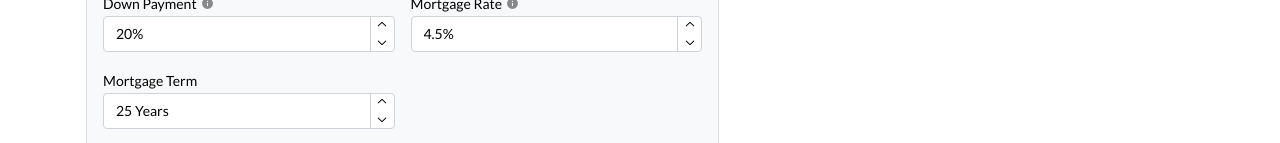
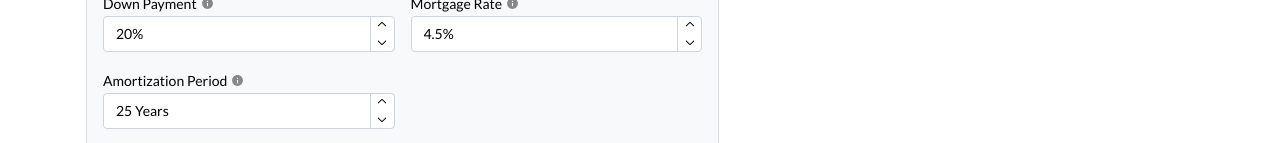
Before and after one commit to low-earth-orbit/rent-vs-buy, a React (Create React App) app: page / in a window 1280 px wide. Shown: the part 657-800 px from the top of the page. Built offline with nearby package versions, Linux system fonts and the light colour scheme.

Commit message:
rename amortizationPeriod

```diff
--- a/src/components/UserInputForm.jsx
+++ b/src/components/UserInputForm.jsx
@@ -162,18 +162,19 @@ export default function UserInputForm({
               {perturbed("annualMortgageInterestRate", "mortgageRateSigma", {
                 label: "Mortgage Rate",
                 helperText:
-                  "Annual mortgage interest rate. The default reflects the Bank of Canada's neutral policy rate (2.75%) plus a typical lender spread (1.75%).",
+                  "Annual mortgage interest rate, modeled as variable for the full amortization period. The default reflects the Bank of Canada's neutral policy rate (2.75%) plus a typical lender spread (1.75%).",
                 disabled: userInput.downPaymentPercentage === 100,
               })}
               <UserInputFormItem
-                id="mortgageTerm"
-                label="Mortgage Term"
-                value={userInput.mortgageTerm}
-                onChange={bind("mortgageTerm")}
-                error={errors.mortgageTerm}
+                id="amortizationPeriod"
+                label="Amortization Period"
+                helperText="Total length of the mortgage. Canadian maximum is 25 years for insured mortgages (down payment <20%) and 30 years for uninsured."
+                value={userInput.amortizationPeriod}
+                onChange={bind("amortizationPeriod")}
+                error={errors.amortizationPeriod}
                 suffix=" Years"
                 disabled={userInput.downPaymentPercentage === 100}
-                {...c("mortgageTerm")}
+                {...c("amortizationPeriod")}
               />
             </SimpleGrid>
           </Accordion.Panel>
@@ -205,14 +206,14 @@ export default function UserInputForm({
                 {...c("dividendTaxRate")}
               />
               <UserInputFormItem
-                id="investmentGainTax"
+                id="capitalGainTaxRate"
                 label="Capital Gain Tax Rate"
                 helperText="Tax rate on capital gains when the portfolio is sold. In Canada, 50% of gains are included in taxable income — multiply your marginal rate by 50% to get this number."
-                value={userInput.investmentGainTax}
-                onChange={bind("investmentGainTax")}
-                error={errors.investmentGainTax}
+                value={userInput.capitalGainTaxRate}
+                onChange={bind("capitalGainTaxRate")}
+                error={errors.capitalGainTaxRate}
                 suffix="%"
-                {...c("investmentGainTax")}
+                {...c("capitalGainTaxRate")}
               />
             </SimpleGrid>
           </Accordion.Panel>
--- a/src/utils/math.jsx
+++ b/src/utils/math.jsx
@@ -1,9 +1,8 @@
-// Calculate the compounded growth over a number of mortgageTerm
-function calculateFutureValue(baseValue, growthRatePercentage, mortgageTerm) {
-  if (mortgageTerm < 0) {
+function calculateFutureValue(baseValue, growthRatePercentage, years) {
+  if (years < 0) {
     throw new Error("Number of compounding periods must not be negative.");
   }
-  return baseValue * Math.pow(1 + growthRatePercentage / 100, mortgageTerm);
+  return baseValue * Math.pow(1 + growthRatePercentage / 100, years);
 }
 
 // home price at the start of the given year
@@ -52,23 +51,23 @@ function calculateMonthlyMortgageInterestRate(annualMortgageInterestRate) {
 function calculateMonthlyMortgagePayment(
   mortgagePrincipal,
   annualMortgageInterestRate,
-  mortgageTerm,
+  amortizationPeriod,
 ) {
-  if (mortgageTerm <= 0) {
-    throw new Error("loan term must be greater than zero.");
+  if (amortizationPeriod <= 0) {
+    throw new Error("Amortization period must be greater than zero.");
   }
 
   if (mortgagePrincipal <= 0) return 0;
 
   if (annualMortgageInterestRate === 0) {
-    return mortgagePrincipal / (mortgageTerm * 12);
+    return mortgagePrincipal / (amortizationPeriod * 12);
   }
 
   const monthlyRate = calculateMonthlyMortgageInterestRate(
     annualMortgageInterestRate,
   );
 
-  const totalPayments = mortgageTerm * 12;
+  const totalPayments = amortizationPeriod * 12;
 
   if (monthlyRate === 0) {
     return mortgagePrincipal / totalPayments;
@@ -85,16 +84,16 @@ function calculateMonthlyMortgagePayment(
 function getAnnualMortgagePayment(
   mortgagePrincipal,
   annualMortgageInterestRate,
-  mortgageTerm,
+  amortizationPeriod,
   yearNumber,
 ) {
-  if (yearNumber > mortgageTerm) return 0;
+  if (yearNumber > amortizationPeriod) return 0;
 
   return (
     calculateMonthlyMortgagePayment(
       mortgagePrincipal,
       annualMortgageInterestRate,
-      mortgageTerm,
+      amortizationPeriod,
     ) * 12
   );
 }
@@ -103,21 +102,21 @@ function getAnnualMortgagePayment(
 function calculateMortgageBalanceAtYearEnd(
   mortgagePrincipal,
   annualMortgageInterestRate,
-  mortgageTerm,
+  amortizationPeriod,
   yearNumber,
 ) {
-  if (mortgageTerm <= 0 || yearNumber <= 0) {
+  if (amortizationPeriod <= 0 || yearNumber <= 0) {
     throw new Error("Invalid input values.");
   }
 
-  if (yearNumber > mortgageTerm || mortgagePrincipal <= 0) {
+  if (yearNumber > amortizationPeriod || mortgagePrincipal <= 0) {
     return 0;
   }
 
   const monthlyPayment = calculateMonthlyMortgagePayment(
     mortgagePrincipal,
     annualMortgageInterestRate,
-    mortgageTerm,
+    amortizationPeriod,
   );
 
   const monthlyRate = calculateMonthlyMortgageInterestRate(
@@ -145,7 +144,7 @@ function calculateOwnersEquityAtYearEnd({
   yearNumber,
   mortgagePrincipal,
   annualMortgageInterestRate,
-  mortgageTerm,
+  amortizationPeriod,
   sellersClosingCostPercentage,
 }) {
   const homeValue =
@@ -155,7 +154,7 @@ function calculateOwnersEquityAtYearEnd({
   const mortgageBalance = calculateMortgageBalanceAtYearEnd(
     mortgagePrincipal,
     annualMortgageInterestRate,
-    mortgageTerm,
+    amortizationPeriod,
     yearNumber,
   );
 
@@ -181,7 +180,7 @@ function calculateRentersSurplus({
   rentIncreaseRate,
   mortgagePrincipal,
   annualMortgageInterestRate,
-  mortgageTerm,
+  amortizationPeriod,
   yearNumber,
   propertyTaxRate,
   maintenanceCostPercentage,
@@ -191,7 +190,7 @@ function calculateRentersSurplus({
   const annualMortgagePayment = getAnnualMortgagePayment(
     mortgagePrincipal,
     annualMortgageInterestRate,
-    mortgageTerm,
+    amortizationPeriod,
     yearNumber,
   );
   const homePriceAtYearStart = getHomePriceAtYearStart(
@@ -215,7 +214,7 @@ function calculateRentersPortfolioValue({
   rentIncreaseRate,
   mortgagePrincipal,
   annualMortgageInterestRate,
-  mortgageTerm,
+  amortizationPeriod,
   yearNumber,
   investmentReturnRate,
   downPaymentPercentage,
@@ -224,7 +223,7 @@ function calculateRentersPortfolioValue({
   maintenanceCostPercentage,
   initialHomePrice,
   homePriceGrowthRate,
-  investmentGainTax,
+  capitalGainTaxRate,
   dividendYield,
   dividendTaxRate,
 }) {
@@ -247,7 +246,7 @@ function calculateRentersPortfolioValue({
       rentIncreaseRate,
       mortgagePrincipal,
       annualMortgageInterestRate,
-      mortgageTerm,
+      amortizationPeriod,
       yearNumber: i,
       propertyTaxRate,
       maintenanceCostPercentage,
@@ -274,7 +273,7 @@ function calculateRentersPortfolioValue({
   const taxableGain = portfolioValue - Math.max(bookValue, 0);
   const afterTaxValue =
     taxableGain > 0
-      ? portfolioValue - taxableGain * (investmentGainTax / 100)
+      ? portfolioValue - taxableGain * (capitalGainTaxRate / 100)
       : portfolioValue;
 
   return afterTaxValue;
@@ -299,7 +298,7 @@ export function calculateNetWorthAtYearEnd({
   monthlyRent,
   rentIncreaseRate,
   annualMortgageInterestRate,
-  mortgageTerm,
+  amortizationPeriod,
   yearNumber,
   investmentReturnRate,
   downPaymentPercentage,
@@ -309,7 +308,7 @@ export function calculateNetWorthAtYearEnd({
   initialHomePrice,
   homePriceGrowthRate,
   sellersClosingCostPercentage,
-  investmentGainTax,
+  capitalGainTaxRate,
   dividendYield,
   dividendTaxRate,
 }) {
@@ -323,7 +322,7 @@ export function calculateNetWorthAtYearEnd({
     rentIncreaseRate,
     mortgagePrincipal,
     annualMortgageInterestRate,
-    mortgageTerm,
+    amortizationPeriod,
     yearNumber,
     investmentReturnRate,
     downPaymentPercentage,
@@ -332,7 +331,7 @@ export function calculateNetWorthAtYearEnd({
     maintenanceCostPercentage,
     initialHomePrice,
     homePriceGrowthRate,
-    investmentGainTax,
+    capitalGainTaxRate,
     dividendYield,
     dividendTaxRate,
   });
@@ -343,7 +342,7 @@ export function calculateNetWorthAtYearEnd({
     yearNumber,
     mortgagePrincipal,
     annualMortgageInterestRate,
-    mortgageTerm,
+    amortizationPeriod,
     sellersClosingCostPercentage,
   });
 
@@ -354,8 +353,3 @@ export function calculateNetWorthAtYearEnd({
     difference: renterNetWorth - ownerNetWorth,
   };
 }
-
-// Calculate renter's advantage over buying at the end of the given year
-export function calculateRentersAdvantageAtYearEnd(input) {
-  return calculateNetWorthAtYearEnd(input).difference;
-}
--- a/src/utils/presets.js
+++ b/src/utils/presets.js
@@ -9,11 +9,11 @@ export const DEFAULTS = {
   maintenanceCostPercentage: 1.5,
   downPaymentPercentage: 20,
   annualMortgageInterestRate: 4.5,
-  mortgageTerm: 25,
+  amortizationPeriod: 25,
   investmentReturnRate: 6,
   dividendYield: 1.5,
   dividendTaxRate: 30,
-  investmentGainTax: 15,
+  capitalGainTaxRate: 15,
   homePriceGrowthSigma: 1.5,
   investmentReturnSigma: 2,
   rentIncreaseSigma: 0.75,
@@ -34,7 +34,7 @@ export const PRESETS = [
       initialHomePrice: 798000,
       homePriceGrowthRate: 3,
       downPaymentPercentage: 10,
-      mortgageTerm: 30,
+      amortizationPeriod: 30,
       maintenanceCostPercentage: 1.53,
       propertyTaxRate: 0.49,
       buyersClosingCostPercentage: 4,
@@ -53,7 +53,7 @@ export const PRESETS = [
       propertyTaxRate: 0.29,
       buyersClosingCostPercentage: 2.5,
       sellersClosingCostPercentage: 4,
-      mortgageTerm: 30,
+      amortizationPeriod: 30,
     },
   },
   {
--- a/src/utils/validation.js
+++ b/src/utils/validation.js
@@ -19,7 +19,7 @@ export const FIELD_CONSTRAINTS = {
   maintenanceCostPercentage: { min: 0, max: undefined, step: 0.1 },
   downPaymentPercentage: { min: 5, max: 100, step: 5 },
   annualMortgageInterestRate: { min: 0, max: undefined, step: 0.25 },
-  mortgageTerm: { min: 5, max: 30, step: 5 },
+  amortizationPeriod: { min: 5, max: 30, step: 5 },
   investmentReturnRate: {
     min: 0,
     max: undefined,
@@ -27,7 +27,7 @@ export const FIELD_CONSTRAINTS = {
   },
   dividendYield: { min: 0, max: undefined, step: 0.5 },
   dividendTaxRate: { min: 0, max: undefined, step: 1 },
-  investmentGainTax: { min: 0, max: undefined, step: 1 },
+  capitalGainTaxRate: { min: 0, max: undefined, step: 1 },
   homePriceGrowthSigma: { min: 0, max: 10, step: 0.25 },
   investmentReturnSigma: { min: 0, max: 10, step: 0.25 },
   rentIncreaseSigma: { min: 0, max: 5, step: 0.25 },
@@ -64,7 +64,7 @@ export function validateUserInput(input) {
   for (const [field, { min, max }] of Object.entries(FIELD_CONSTRAINTS)) {
     if (
       mortgageDisabled &&
-      (field === "annualMortgageInterestRate" || field === "mortgageTerm")
+      (field === "annualMortgageInterestRate" || field === "amortizationPeriod")
     ) {
       continue;
     }
```
Also changed, not shown: 1 other file (tests, documents, lock files or other folders).
